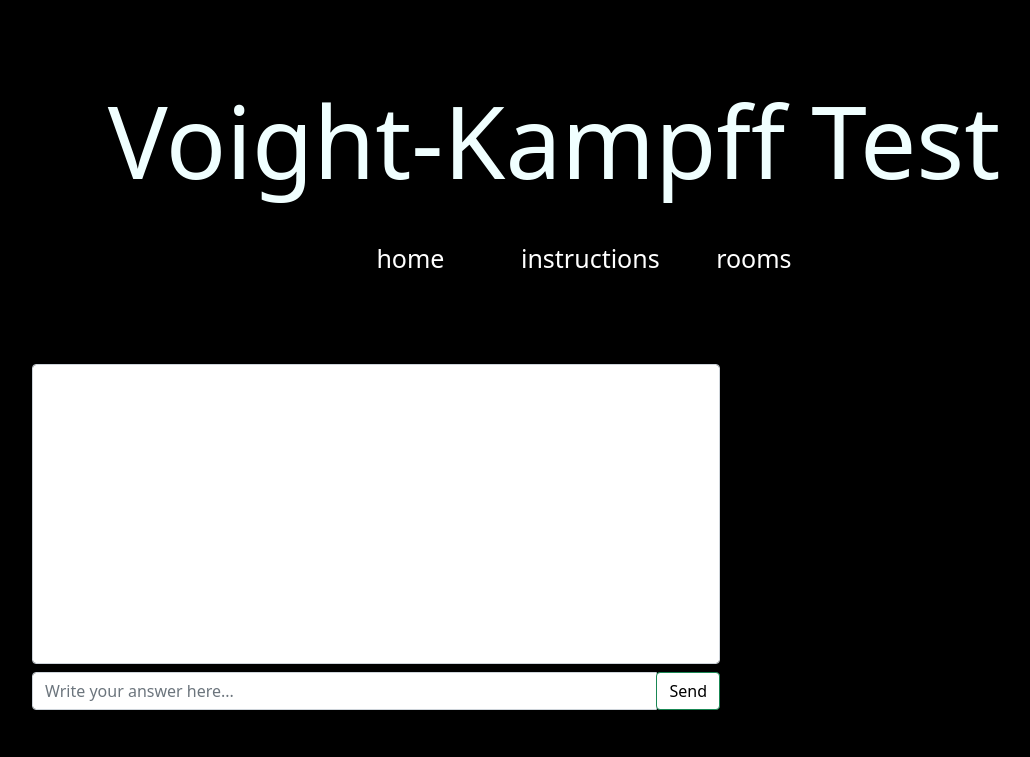
After one commit to inherentspice/VKTest-Django-Frontend, a Django app: template chat/templates/results.html in a window 1280 px wide. The commit adds this page. Shown: the top 757 px of the page, without its empty margins (86-1116 px from the left). Run offline with Django 4.2, Linux system fonts and the light colour scheme; the template is opened without the code that fills it, so the values that code supplies are empty.

Commit message:
added basic functionality to get results

```diff
--- /dev/null
+++ b/chat/templates/results.html
@@ -0,0 +1,50 @@
+{% load static %}
+
+<!DOCTYPE html>
+<html lang="en">
+    <head>
+        <title>VKT Results</title>
+        <meta name="viewport" content="width=device-width, initial-scale=1.0">
+        <link rel="stylesheet" href="style.css">
+        <link rel="stylesheet" href="https://cdn.jsdelivr.net/npm/bootstrap@5.1.3/dist/css/bootstrap.min.css">
+        <script src="https://cdn.jsdelivr.net/npm/bootstrap@5.1.3/dist/js/bootstrap.min.js"></script>
+        {% load static %} <link rel="shortcut icon" type="image/jpg" href="{% static 'images/favicon.jpg.ico' %}"/>
+        <style>
+          #chatLog {
+              height: 300px;
+              background-color: #FFFFFF;
+              resize: none;
+          }
+        </style>
+    </head>
+  <body style="margin:0; padding:0; color:black; background-color: black;">
+    <div style="height:300px; padding-top:40px; padding-bottom:40px; text-align:center">
+      <h1 style="color:azure; font-size: 100px; margin: 40px;">Voight-Kampff Test</h1>
+      <p style="font-size:25px; padding-left: 40px; word-spacing: 50px">
+        <a href="{% url 'home' %}" style="color: white;  text-decoration:none; border:20px dashed black">home</li>
+        <a href="{% url 'instructions' %}" target="_blank" style="color: white;  text-decoration:none">instructions</li>
+        <a href="{% url 'chat' %}" style="color:white;  text-decoration:none;">rooms</li></a>
+      </p>
+    </div>
+    <div class="container mt-3 p-5">
+            <div class="row">
+                <div class="col-12 col-md-8">
+                    <div class="mb-2">
+                        <textarea class="form-control" id="chatLog" readonly></textarea>
+                    </div>
+                    <div class="input-group">
+                      <input type="text" class="form-control" id="chatMessageInput" placeholder= "Write your answer here...">
+                        <div class="input-group-append">
+                            <button class="btn btn-success" id="chatMessageSend" type="button" style="background-color: white; color:black">Send</button>
+                        </div>
+                    </div>
+                </div>
+            </div>
+            {{ room.name|json_script:"roomName" }}
+            {{ user.username|json_script:"userName" }}
+            {{ user.role|json_script:"userRole"}}
+
+      </div>
+    <script src="{% static 'results.js' %}"></script>
+  </body>
+</html>
--- a/chat/templates/room.html
+++ b/chat/templates/room.html
@@ -76,6 +76,9 @@
                   <div class="input-group-append">
                     <button type="button" class="btn btn-success" style="background-color:white; color:black; border: 20px dashed black" id="nextQuestion"> Next Question</button>
                   </div>
+                <div>
+                  <button type="button" class="btn btn-success" style="background-color:white; color:black; border: 20px dashed black" id="getResults"> Reveal Identities</button>
+                </div>
             </div>
             {{ room.name|json_script:"roomName" }}
             {{ user.username|json_script:"userName" }}
--- a/chat/urls.py
+++ b/chat/urls.py
@@ -5,6 +5,6 @@ from . import views
 urlpatterns = [
     path('', views.index_view, name='chat'),
     path('<str:room_name>/<str:user_name>/<int:role>', views.room_view, name='chat-room'),
+    path('<str:room_name>/<str:user_name>/<int:role>/results', views.get_results, name='results'),
     path('<str:room_name>/<str:user_name>/<int:role>/<str:old_question>', views.question_view, name='question'),
-
 ]
```
Also changed, not shown: chat/consumers.py (+34 -16 lines), chat/views.py (+14 -0 lines).
